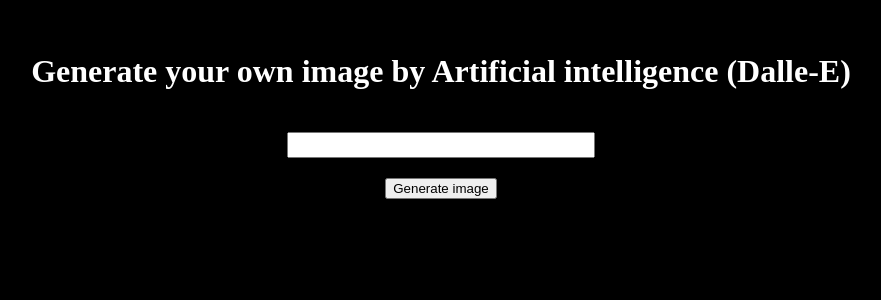
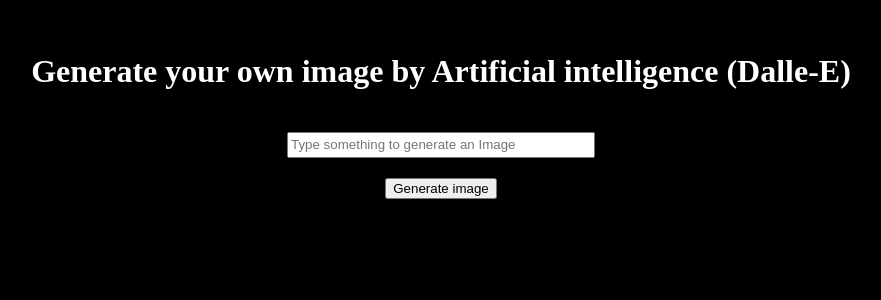
Before and after one commit to bartlomiejmazur/Generator_img_by_Dall-e, a React (Create React App) app: page / in a window 1280 px wide. Shown: the top 300 px of the page, without its empty margins (199-1080 px from the left). Built offline with nearby package versions, Linux system fonts and the light colour scheme.

Commit message:
Connect function to search

```diff
--- a/src/App.js
+++ b/src/App.js
@@ -13,14 +13,15 @@ function App() {
 
 
   const [prompt, setPrompt] = useState('')
+  const [result, setResult] = useState('')
     const openai = new OpenAIApi(configuration);
     const getImage = async () => {
     const response = await openai.createImage({
-     prompt: "Wolf on fire",
+     prompt,
      n: 1,
      size: "1024x1024",
      })
-     console.log(response.data.data[0].url);
+     setResult(response.data.data[0].url);
     };
 
 
@@ -30,8 +31,14 @@ function App() {
   return (
     <div className="app-main">
     <h1>Generate your own image by Artificial intelligence (Dalle-E) </h1>
-    <input className='app-input' type="text" />
+    <input
+    className='app-input'
+    type="text"
+    placeholder='Type something to generate an Image'
+    onChange={(e) => setPrompt(e.target.value)}
+    />
       <button onClick={getImage}>Generate image</button>
+      {result.length > 0 ? <img className='app-result__image' src={result} alt="result" /> : <></>}
     </div>
   );
 }
```
